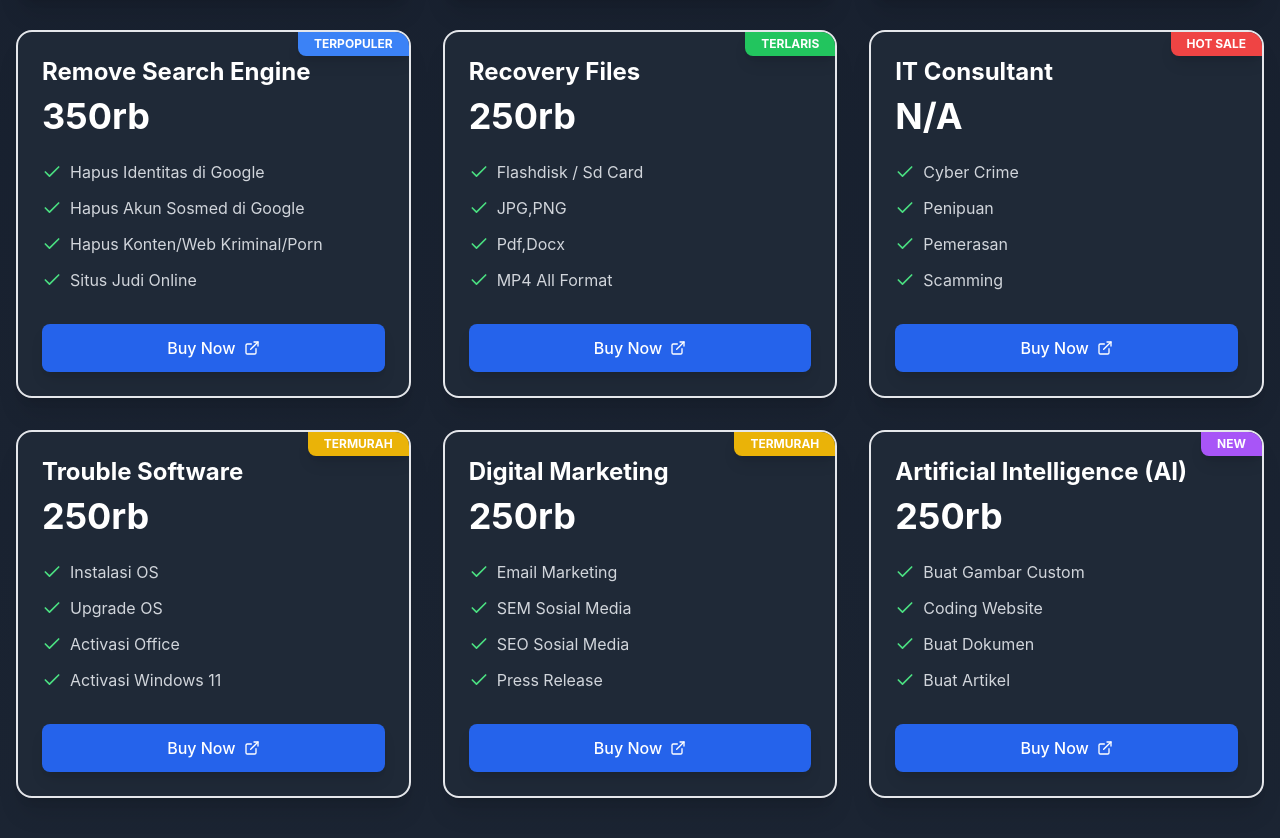
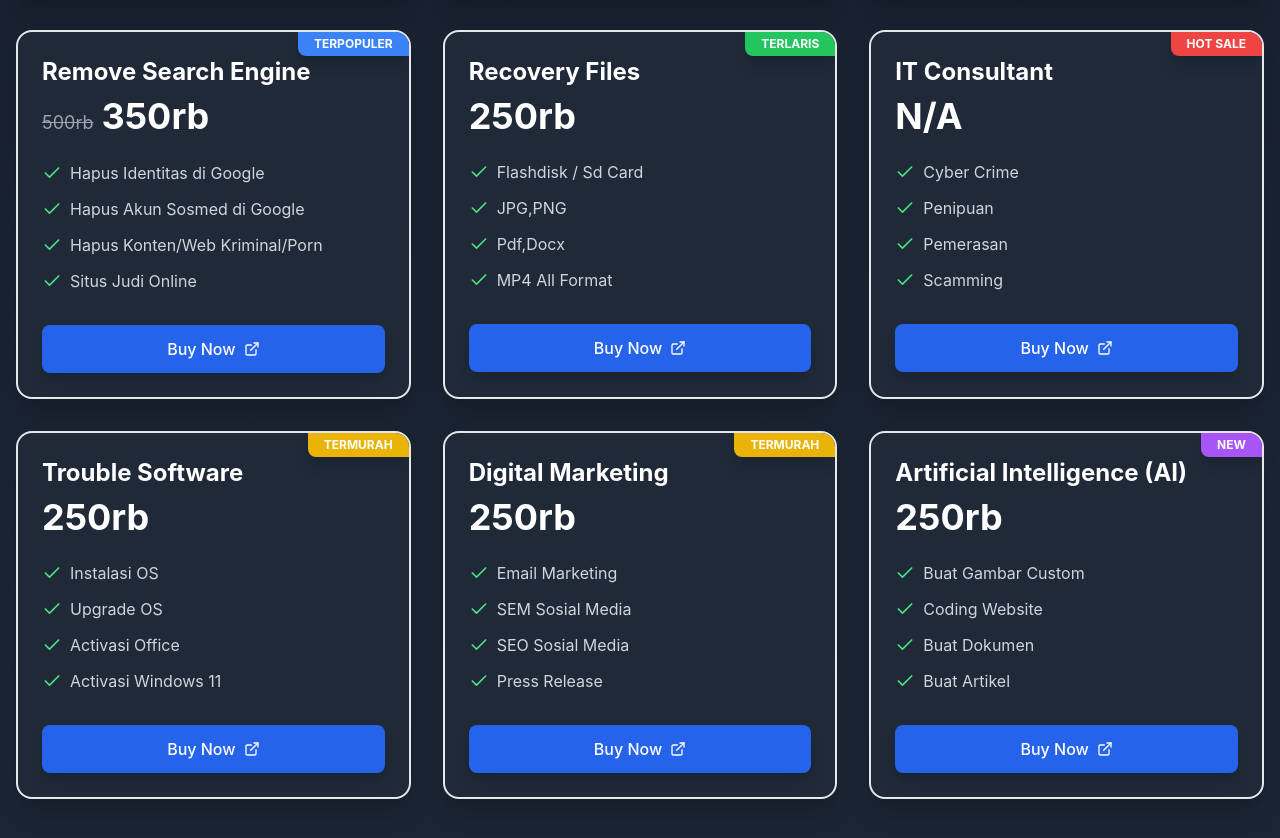
Before and after one commit to sibershopstore/pricing, a React (Vite) app: page / in a window 1280 px wide. Shown: the part 2429-3267 px from the top of the page. Built offline with nearby package versions, Linux system fonts and the light colour scheme.

Commit message:
Update pricingData.ts

```diff
--- a/src/data/pricingData.ts
+++ b/src/data/pricingData.ts
@@ -149,6 +149,7 @@ export const pricingPlans: PricingPlan[] = [
     id: 'remove-search-engine',
     title: 'Remove Search Engine',
     price: '350rb',
+    originalPrice:'500rb',
     description: '',
     features: [
       'Hapus Identitas di Google',
```
